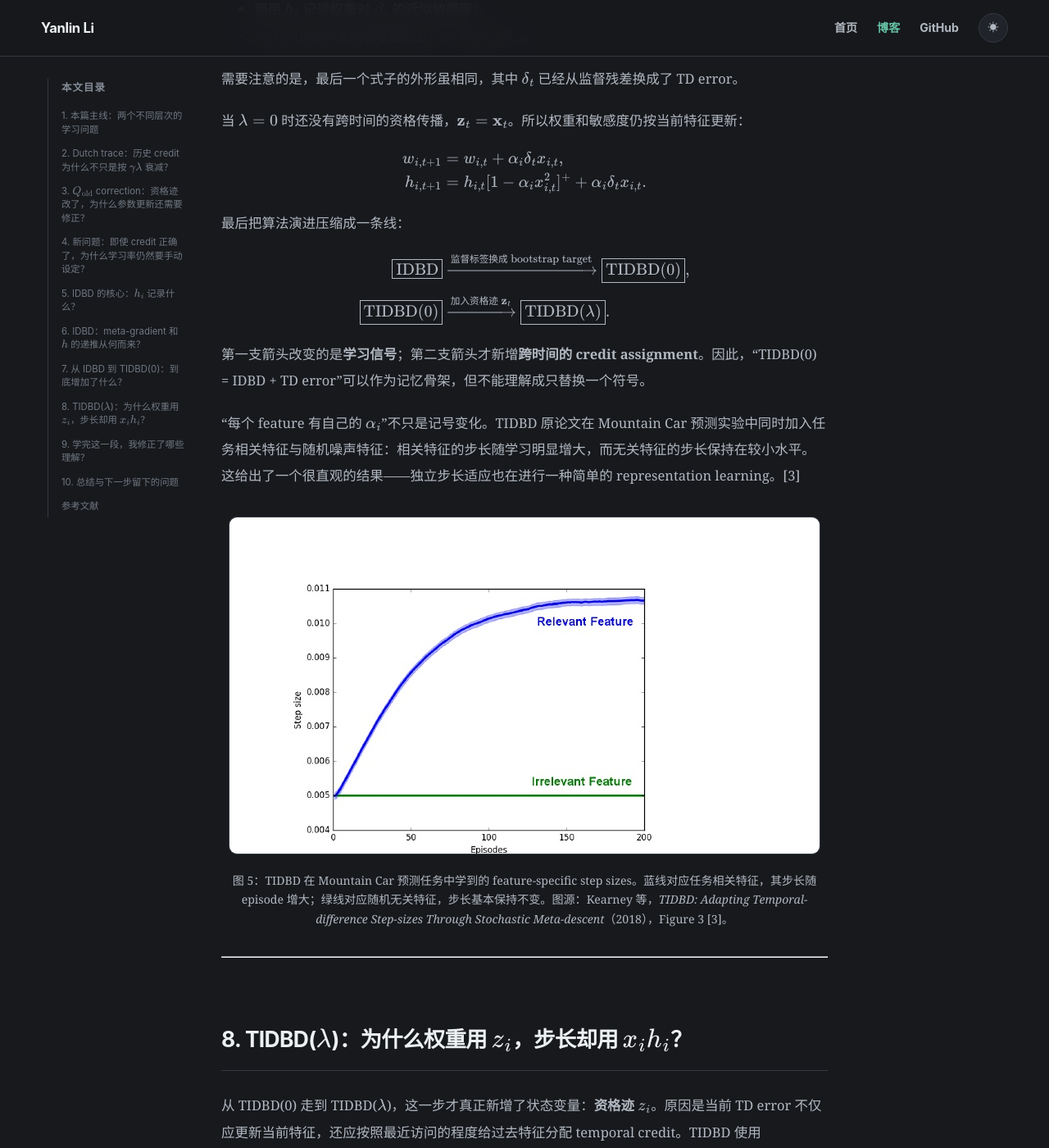
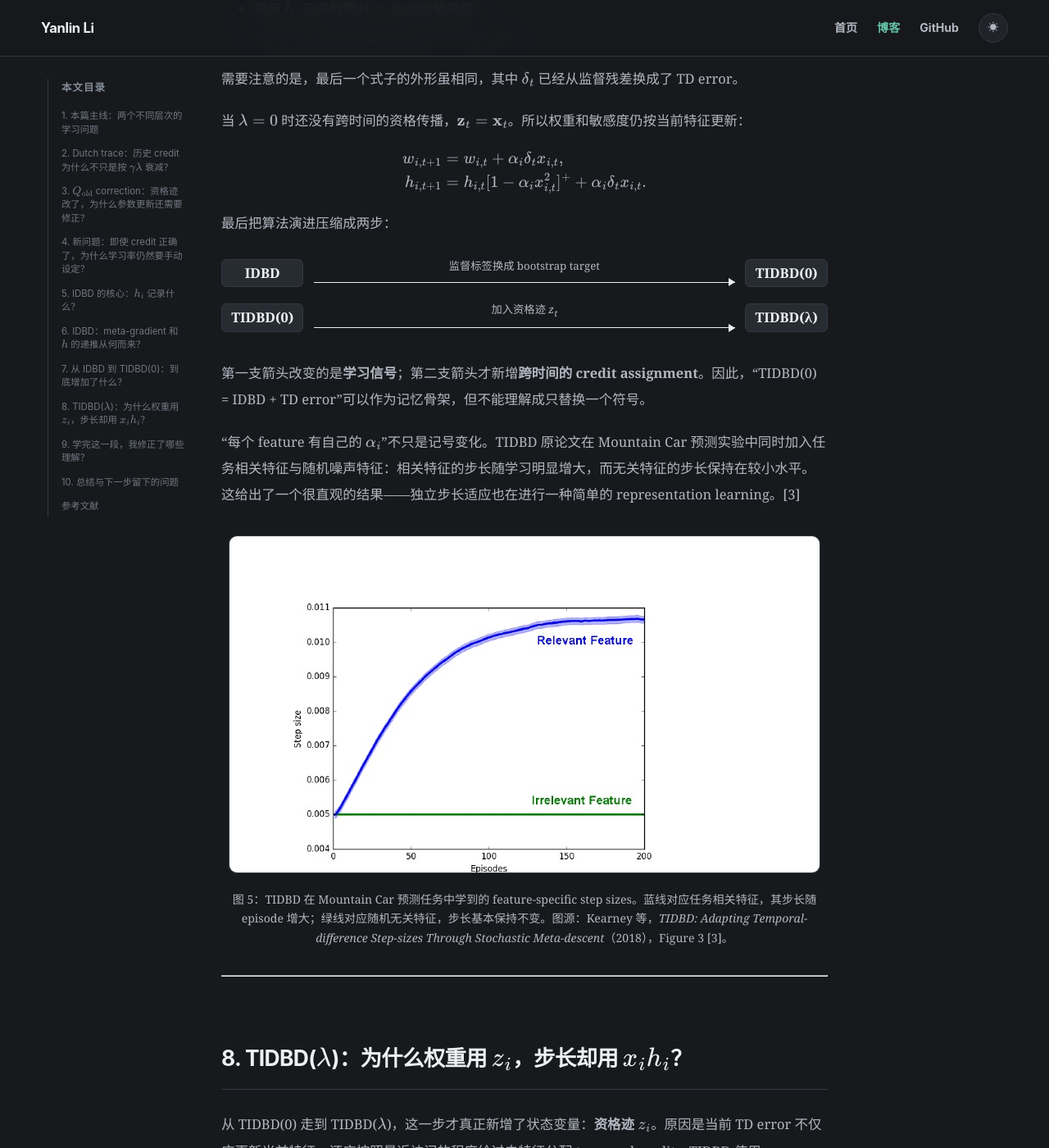
Before and after one commit to lylyl666/lylyl666.github.io, a Jekyll site: the page built from _posts/2026-09-18-from-true-online-to-idbd-tidbd.md, in a window 1280 px wide and 1400 px high, scrolled down 17598 px. Shown: the whole window at 82% size. Built offline with Jekyll 4.4.1, drawn with Linux system fonts in a browser that asks for light colours.

Commit message:
Align algorithm arrows and table typography

```diff
--- a/_posts/2026-09-18-from-true-online-to-idbd-tidbd.md
+++ b/_posts/2026-09-18-from-true-online-to-idbd-tidbd.md
@@ -713,18 +713,22 @@ h_{i,t+1}
 \end{aligned}
 $$
 
-最后把算法演进压缩成一条线：
+最后把算法演进压缩成两步：
 
-$$
-\begin{aligned}
-\boxed{\text{IDBD}}
-&\xrightarrow{\text{监督标签换成 bootstrap target}}
-\boxed{\text{TIDBD}(0)},\\[4pt]
-\boxed{\text{TIDBD}(0)}
-&\xrightarrow{\text{加入资格迹 }\mathbf z_t}
-\boxed{\text{TIDBD}(\lambda)}.
-\end{aligned}
-$$
+<div class="algorithm-evolution" role="img" aria-label="IDBD 将监督标签换成 bootstrap target 后成为 TIDBD(0)；TIDBD(0) 加入资格迹 z 后成为 TIDBD(lambda)">
+  <div class="algorithm-node">IDBD</div>
+  <div class="algorithm-step">
+    <span class="algorithm-step-label">监督标签换成 bootstrap target</span>
+    <span class="algorithm-arrow" aria-hidden="true"></span>
+  </div>
+  <div class="algorithm-node">TIDBD(0)</div>
+  <div class="algorithm-node">TIDBD(0)</div>
+  <div class="algorithm-step">
+    <span class="algorithm-step-label">加入资格迹 <var>z<sub>t</sub></var></span>
+    <span class="algorithm-arrow" aria-hidden="true"></span>
+  </div>
+  <div class="algorithm-node">TIDBD(λ)</div>
+</div>
 
 第一支箭头改变的是**学习信号**；第二支箭头才新增**跨时间的 credit assignment**。因此，“TIDBD(0) = IDBD + TD error”可以作为记忆骨架，但不能理解成只替换一个符号。
 
--- a/assets/css/style.css
+++ b/assets/css/style.css
@@ -665,7 +665,7 @@ img {
   border-bottom: 2px solid var(--text);
   border-left: 0;
   border-collapse: collapse;
-  font-family: Inter, "Noto Sans SC", "Microsoft YaHei", sans-serif;
+  font-family: inherit;
   font-size: 0.94rem;
   line-height: 1.65;
 }
@@ -704,6 +704,66 @@ img {
 
 .post-content table sub {
   font-size: 0.72em;
+}
+
+.algorithm-evolution {
+  display: grid;
+  width: 100%;
+  margin: 1.7em 0 2em;
+  grid-template-columns: max-content minmax(0, 1fr) max-content;
+  column-gap: 0.8rem;
+  row-gap: 1.15rem;
+  align-items: center;
+  font-family: inherit;
+}
+
+.algorithm-node {
+  padding: 0.32em 0.68em;
+  color: var(--text);
+  background: var(--surface-2);
+  border: 1px solid var(--border);
+  border-radius: 6px;
+  font-weight: 700;
+  line-height: 1.35;
+  text-align: center;
+  white-space: nowrap;
+}
+
+.algorithm-step {
+  display: grid;
+  min-width: 0;
+  grid-template-rows: auto 0.75rem;
+  align-items: end;
+}
+
+.algorithm-step-label {
+  padding: 0 0.35rem 0.28rem;
+  color: var(--text-soft);
+  font-size: 0.83rem;
+  line-height: 1.35;
+  text-align: center;
+}
+
+.algorithm-arrow {
+  position: relative;
+  display: block;
+  width: 100%;
+  height: 1px;
+  align-self: center;
+  background: var(--text);
+}
+
+.algorithm-arrow::after {
+  position: absolute;
+  top: 50%;
+  right: 0;
+  width: 0;
+  height: 0;
+  border-top: 5px solid transparent;
+  border-bottom: 5px solid transparent;
+  border-left: 8px solid var(--text);
+  content: "";
+  transform: translateY(-50%);
 }
 
 blockquote {
@@ -911,6 +971,20 @@ pre code {
     padding: 0.62em 0.48em;
   }
 
+  .algorithm-evolution {
+    column-gap: 0.5rem;
+  }
+
+  .algorithm-node {
+    padding-inline: 0.48em;
+    font-size: 0.86rem;
+  }
+
+  .algorithm-step-label {
+    padding-inline: 0.15rem;
+    font-size: 0.75rem;
+  }
+
   .footer-inner {
     align-items: flex-start;
     flex-direction: column;
```
